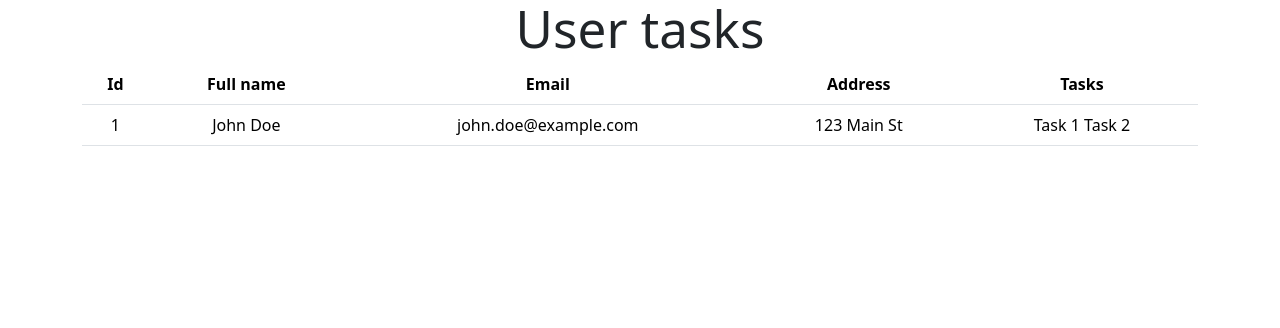
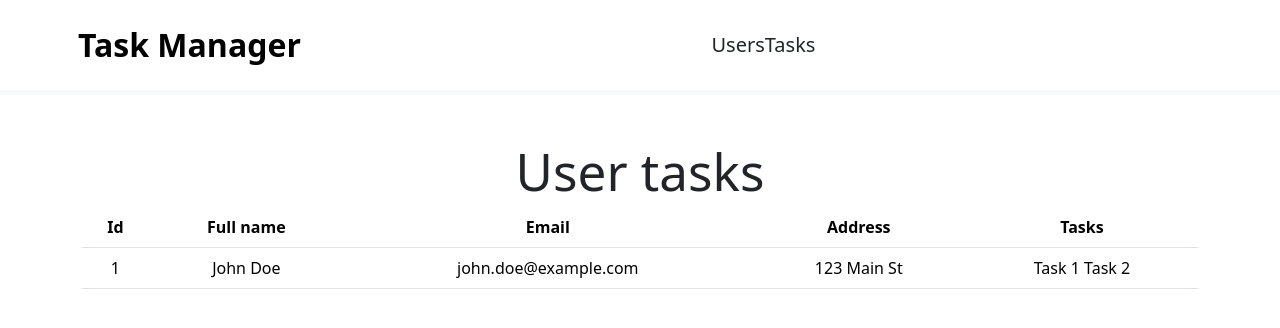
Before and after one commit to Phaedra144/bdo-task-manager, a React (Vite) app in the folder taskmanager-frontend/: page / in a window 1280 px wide. Shown: the top 328 px of the page. Built offline with nearby package versions, Linux system fonts and the light colour scheme.

Commit message:
Add Header component

```diff
--- a/taskmanager-frontend/src/App.tsx
+++ b/taskmanager-frontend/src/App.tsx
@@ -1,8 +1,10 @@
+import { Header } from "./components/Header";
 import { UserTable } from "./components/UserTable";
 
 function App() {
   return  (
     <div>
+      <Header />
       <UserTable />
     </div>
   )
--- /dev/null
+++ b/taskmanager-frontend/src/components/Header.tsx
@@ -0,0 +1,21 @@
+export const Header = () => {
+  return (
+    <header className="border-bottom border-light border-5 mb-5 p-2">
+      <div className="container">
+        <div className="row">
+          <nav className="navbar navbar-expand-lg">
+            <a className="navbar-brand ms-2 fs-2 fw-bold text-black">
+              Task Manager
+            </a>
+            <div className="collapse navbar-collapse justify-content-center">
+              <ul className="navbar-nav">
+                <li className="nav-item fs-5">Users</li>
+                <li className="nav-item fs-5">Tasks</li>
+              </ul>
+            </div>
+          </nav>
+        </div>
+      </div>
+    </header>
+  );
+};
--- a/taskmanager-frontend/src/index.css
+++ b/taskmanager-frontend/src/index.css
@@ -11,6 +11,10 @@ body {
   padding: 0;
   min-height: 100vh;
   text-align: center;
+}
+
+main {
+  flex: 1;
 }
 
 h1 {
```
